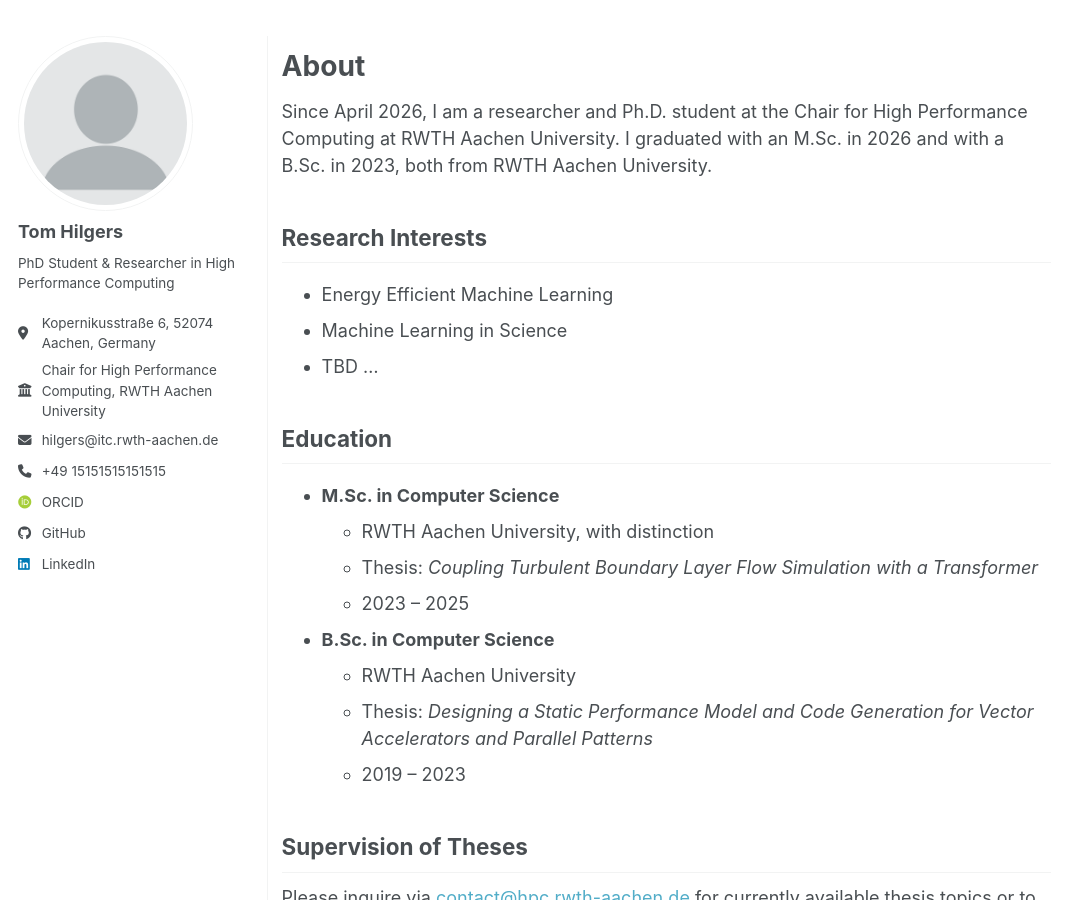
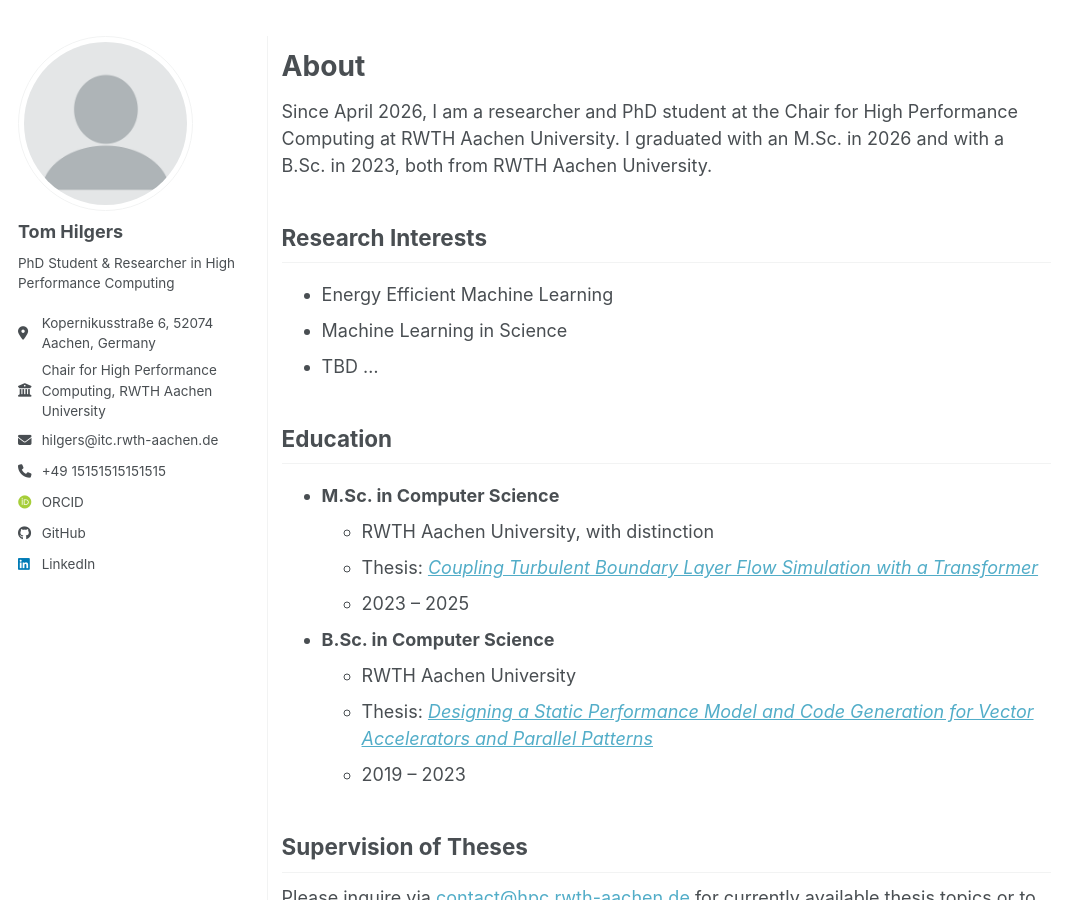
Before and after one commit to tomhilgers/tomhilgers.github.io, a Jekyll site: the page built from _pages/about.md, in a window 1280 px wide and 900 px high. Shown: the whole window, without its empty margins (0-1084 px from the left). Built offline with Jekyll 4.4.1, drawn with Linux system fonts in a browser that asks for light colours; some web fonts are replaced; a script bundle is joined from its source files by our own code; library files that are not in the unit come from our copies; some of the changed lines change nothing that is shown.

Commit message:
Update about.md

```diff
--- a/_pages/about.md
+++ b/_pages/about.md
@@ -9,7 +9,7 @@ redirect_from:
 
 About
 =====
-Since April 2026, I am a researcher and Ph.D. student at the Chair for High Performance Computing at RWTH Aachen University. I graduated with an M.Sc. in 2026 and with a B.Sc. in 2023, both from RWTH Aachen University.
+Since April 2026, I am a researcher and PhD student at the Chair for High Performance Computing at RWTH Aachen University. I graduated with an M.Sc. in 2026 and with a B.Sc. in 2023, both from RWTH Aachen University.
 
 Research Interests
 ------
@@ -21,12 +21,12 @@ Education
 ------
 - **M.Sc. in Computer Science**
     - RWTH Aachen University, with distinction
-    - Thesis: *Coupling Turbulent Boundary Layer Flow Simulation with a Transformer*
+    - Thesis: <a href="https://publications.rwth-aachen.de/record/1023684" target="_blank" rel="noopener noreferrer">*Coupling Turbulent Boundary Layer Flow Simulation with a Transformer*</a>
     - 2023 -- 2025
 
 - **B.Sc. in Computer Science**
     - RWTH Aachen University
-    - Thesis: *Designing a Static Performance Model and Code Generation for Vector Accelerators and Parallel Patterns*
+    - Thesis: <a href="https://publications.rwth-aachen.de/record/953804" target="_blank" rel="noopener noreferrer">*Designing a Static Performance Model and Code Generation for Vector Accelerators and Parallel Patterns*</a>
     - 2019 -- 2023
 
 Supervision of Theses
```
